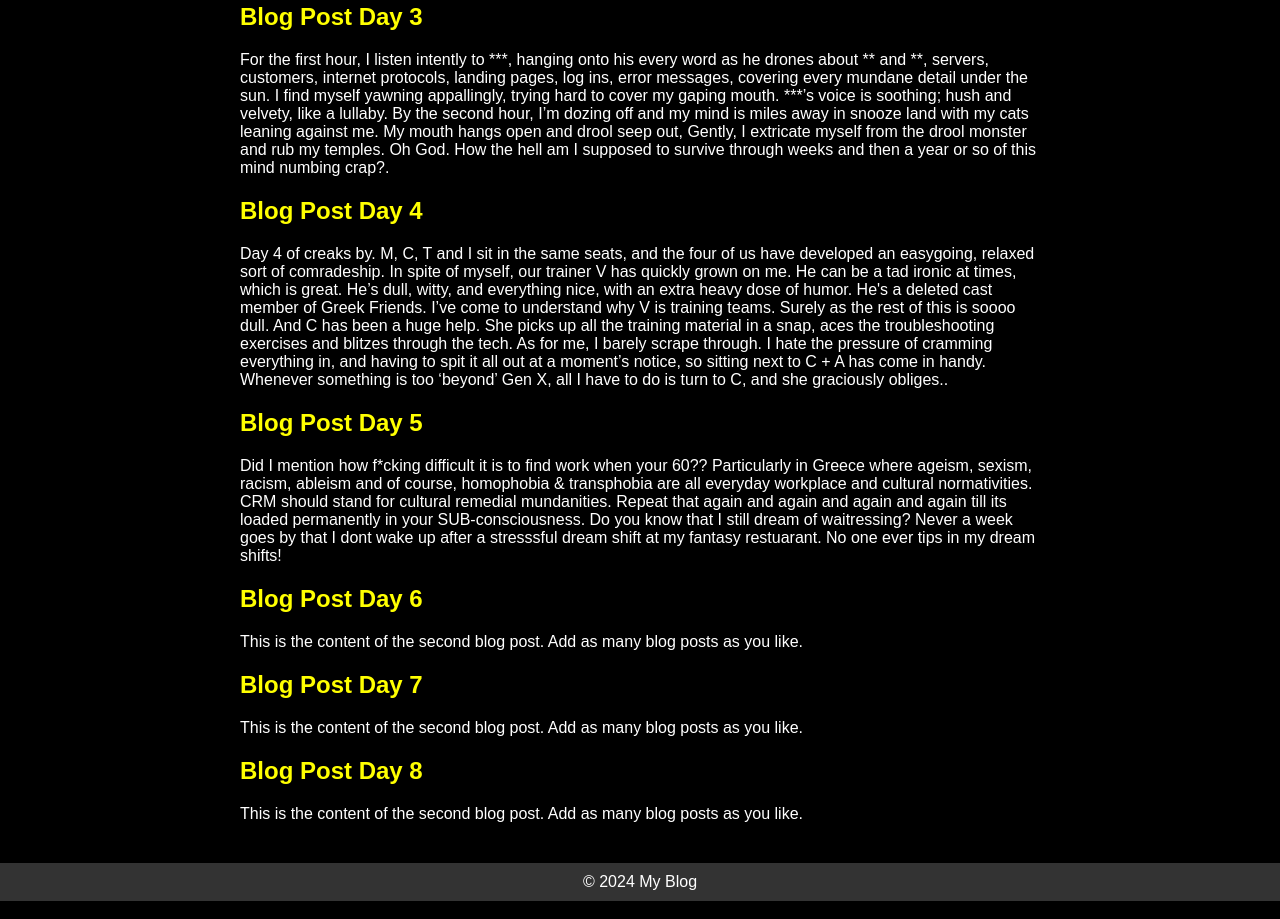
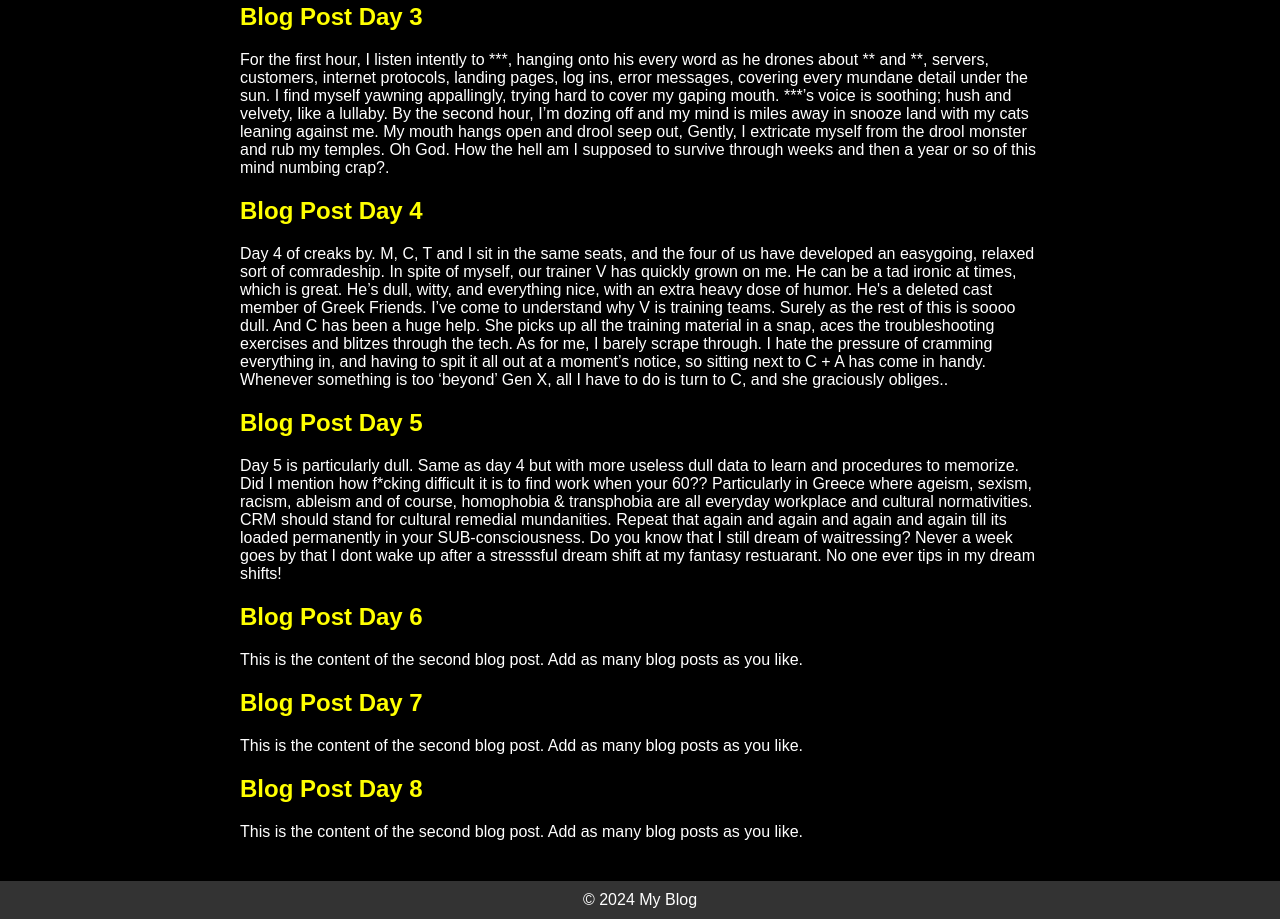
Before and after one commit to HotstuffRadio/xploitation, a plain HTML site: page index.html in a window 1280 px wide. Shown: the part 783-1702 px from the top of the page. Drawn offline with Linux system fonts and the light colour scheme.

Commit message:
Update index.html

```diff
--- a/index.html
+++ b/index.html
@@ -59,7 +59,8 @@
         </article>
          <article>
             <h2>Blog Post Day 5</h2>
-            <p>Did I mention how f*cking difficult it is to find work when your 60??
+            <p>Day 5 is particularly dull. Same as day 4 but with more useless dull data to learn and procedures to memorize.
+              Did I mention how f*cking difficult it is to find work when your 60??
               Particularly in Greece where ageism, sexism, racism, ableism and of course,
               homophobia & transphobia are all everyday workplace and cultural normativities.
               CRM should stand for cultural remedial mundanities.
```
